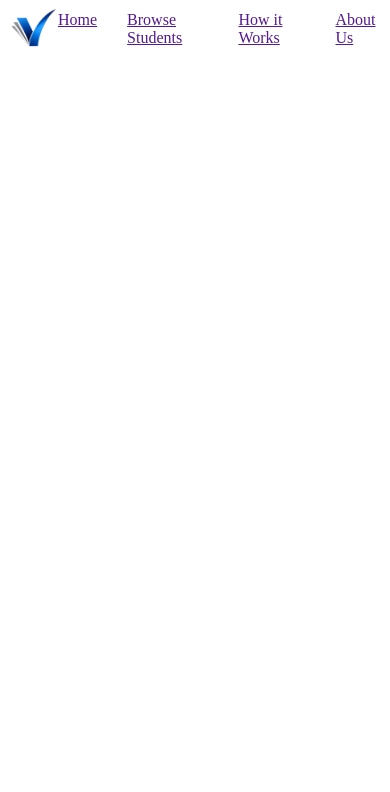
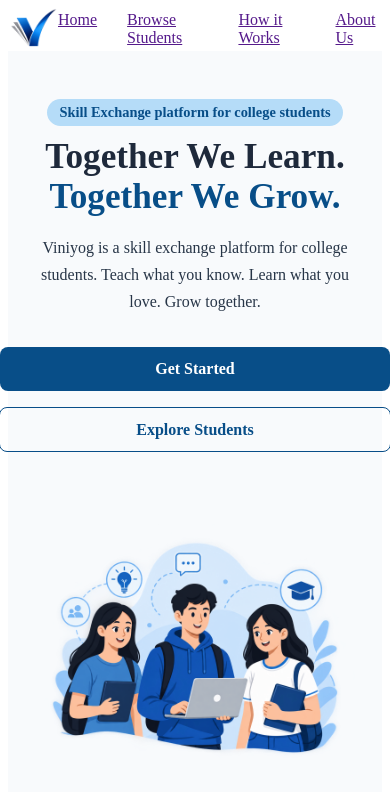
Before and after one commit to Netra-Patil3/viniyog-skill-exchange-platform, a plain HTML site: page frontend/index.html in a window 390 px wide. Drawn offline with Linux system fonts and the light colour scheme.

Commit message:
creating hero section

```diff
--- a/frontend/css/base/variables.css
+++ b/frontend/css/base/variables.css
@@ -1,8 +1,8 @@
 :root{
     /* Viniyog Brand Colors */
-    --primary-color: #1b7fcb;
+    --primary-color: #084e88;
     --secondary-color: #4F84AE;
-    --accent-color: #7DB3D9;
+    --accent-color: #b5dcf8;
 
     /* Background Colors */
     --bg-light: #F8FAFC;
@@ -11,7 +11,7 @@
 
     /* Text Colors */
     --text-primary: #1E293B;
-    --text-secondary: #64748B;
+    --text-secondary: #273547;
     --text-white: #FFFFFF;
 
     /* Border */
--- /dev/null
+++ b/frontend/css/layout/hero.css
@@ -0,0 +1,256 @@
+/* ================================
+   HERO SECTION
+================================ */
+
+.hero {
+    background-color: var(--bg-light);
+    padding: 1rem 1.5rem;
+}
+
+.hero-container {
+    max-width: 1200px;
+    margin: 0 auto;
+
+    display: flex;
+    align-items: center;
+    justify-content: space-between;
+    gap: 1rem;
+}
+
+
+/* ================================
+   HERO CONTENT
+================================ */
+
+.hero-content {
+    flex: 1;
+    max-width: 600px;
+}
+
+.hero-label {
+    display: inline-block;
+
+    color: var(--primary-color);
+    background-color: var(--accent-color);
+    font-size: 0.8rem;
+    font-weight: 600;
+    padding: 0.3rem 0.8rem;
+    border-radius: 2.5rem;
+    margin-bottom: 0.5rem;
+}
+
+.hero h1 {
+    color: var(--text-primary);
+
+    font-size: 3.5rem;
+    line-height: 1.15;
+    font-weight: 700;
+    margin: 0.2rem 0 0.5rem;
+}
+
+.hero h1 span {
+    display: block;
+    color: var(--primary-color);
+}
+
+.hero-description {
+    color: var(--text-secondary);
+
+    font-size: 1.1rem;
+    line-height: 1.7;
+
+    max-width: 520px;
+    margin-bottom: 2rem;
+}
+
+
+/* ================================
+   HERO BUTTONS
+================================ */
+
+.hero-buttons {
+    display: flex;
+    align-items: center;
+    gap: 1rem;
+
+    margin-bottom: 2rem;
+}
+
+.btn-primary,
+.btn-secondary {
+    display: inline-flex;
+    align-items: center;
+    justify-content: center;
+
+    padding: 0.8rem 1.5rem;
+
+    border-radius: 0.5rem;
+
+    font-size: 1rem;
+    font-weight: 600;
+
+    text-decoration: none;
+
+    transition: 0.3s ease;
+}
+
+.btn-primary {
+    background-color: var(--primary-color);
+    color: var(--text-white);
+}
+
+.btn-primary:hover {
+    background-color: var(--secondary-color);
+}
+
+.btn-secondary {
+    background-color: transparent;
+    color: var(--primary-color);
+
+    border: 1px solid var(--primary-color);
+}
+
+.btn-secondary:hover {
+    background-color: var(--primary-color);
+    color: var(--text-white);
+}
+
+
+/* ================================
+   HERO HIGHLIGHTS
+================================ */
+
+.hero-highlights {
+    display: flex;
+    align-items: center;
+    gap: 1.5rem;
+}
+
+.hero-highlight {
+    display: flex;
+    align-items: center;
+    gap: 0.5rem;
+
+    color: var(--text-secondary);
+    font-size: 0.9rem;
+}
+
+.hero-highlight i {
+    color: var(--primary-color);
+    font-size: 1rem;
+}
+
+
+/* ================================
+   HERO IMAGE
+================================ */
+
+.hero-image {
+    flex: 1;
+
+    display: flex;
+    justify-content: center;
+    align-items: center;
+}
+
+.hero-image img {
+    width: 100%;
+    max-width: 500px;
+    height: auto;
+
+    display: block;
+}
+
+
+/* ================================
+   TABLET
+================================ */
+
+@media (max-width: 768px) {
+
+    .hero {
+        padding: 4rem 1.5rem;
+    }
+
+    .hero-container {
+        flex-direction: column;
+        text-align: center;
+        gap: 1rem;
+    }
+
+    .hero-content {
+        max-width: 650px;
+    }
+
+    .hero h1 {
+        font-size: 2.8rem;
+    }
+
+    .hero-description {
+        margin-left: auto;
+        margin-right: auto;
+    }
+
+    .hero-buttons {
+        justify-content: center;
+    }
+
+    .hero-highlights {
+        justify-content: center;
+    }
+
+    .hero-image {
+        width: 100%;
+    }
+
+    .hero-image img {
+        max-width: 450px;
+    }
+}
+
+
+/* ================================
+   MOBILE
+================================ */
+
+@media (max-width: 576px) {
+
+    .hero {
+        padding: 3rem 1rem;
+    }
+
+    .hero-container {
+        gap: 2.5rem;
+    }
+
+    .hero-label {
+        font-size: 0.9rem;
+    }
+
+    .hero h1 {
+        font-size: 2.2rem;
+    }
+
+    .hero-description {
+        font-size: 1rem;
+    }
+
+    .hero-buttons {
+        flex-direction: column;
+        width: 100%;
+    }
+
+    .btn-primary,
+    .btn-secondary {
+        width: 100%;
+    }
+
+    .hero-highlights {
+        flex-direction: column;
+        gap: 0.8rem;
+    }
+
+    .hero-image img {
+        max-width: 320px;
+    }
+}
--- a/frontend/css/layout/navbar.css
+++ b/frontend/css/layout/navbar.css
@@ -1,4 +1,3 @@
-/* Default (Desktop) */
 .nav_container{
     display: flex;
     justify-content: space-between;
@@ -17,6 +16,7 @@
     padding: 0;
 }
 
+
 /* Tablet */
 @media (max-width: 768px) {
     .logo img {
--- a/frontend/index.html
+++ b/frontend/index.html
@@ -5,8 +5,10 @@
     <meta name="viewport" content="width=device-width, initial-scale=1.0">
     <title>Document</title>
     <link rel="stylesheet" href="css\layout\navbar.css">
+    <link rel="stylesheet" href="css\base\variables.css">
+    <link rel="stylesheet" href="css\layout\hero.css">
 </head>
-<body>
+<body background-color="var(--primary-color)">
     <nav class="navbar">
         <div class="nav_container">
             <div class="logo">
@@ -24,5 +26,33 @@
             </div>
         </div>
     </nav>
+    <section class="hero">
+    <div class="hero-container">
+        <div class="hero-content">
+            <span class="hero-label">Skill Exchange platform for college students</span>
+            <h1>
+                Together We Learn.
+                <span>Together We Grow.</span>
+            </h1>
+            <p class="hero-description">
+                Viniyog is a skill exchange platform for college students.
+                Teach what you know. Learn what you love.
+                Grow together.
+            </p>
+            <div class="hero-buttons">
+                <a href="signup.html" class="btn-primary">Get Started</a>
+                <a href="students.html" class="btn-secondary">Explore Students</a>
+            </div>
+            <div class="hero-highlights">
+                <!-- Connect -->
+                <!-- Teach -->
+                <!-- Learn -->
+            </div>
+        </div>
+        <div class="hero-image">
+            <img src="assets\special images\hero.png" alt="Hero Image">
+        </div>
+    </div>
+</section>
 </body>
 </html>
```
Also changed, not shown: frontend/assets/special images/hero.png (added), 1 other file.
